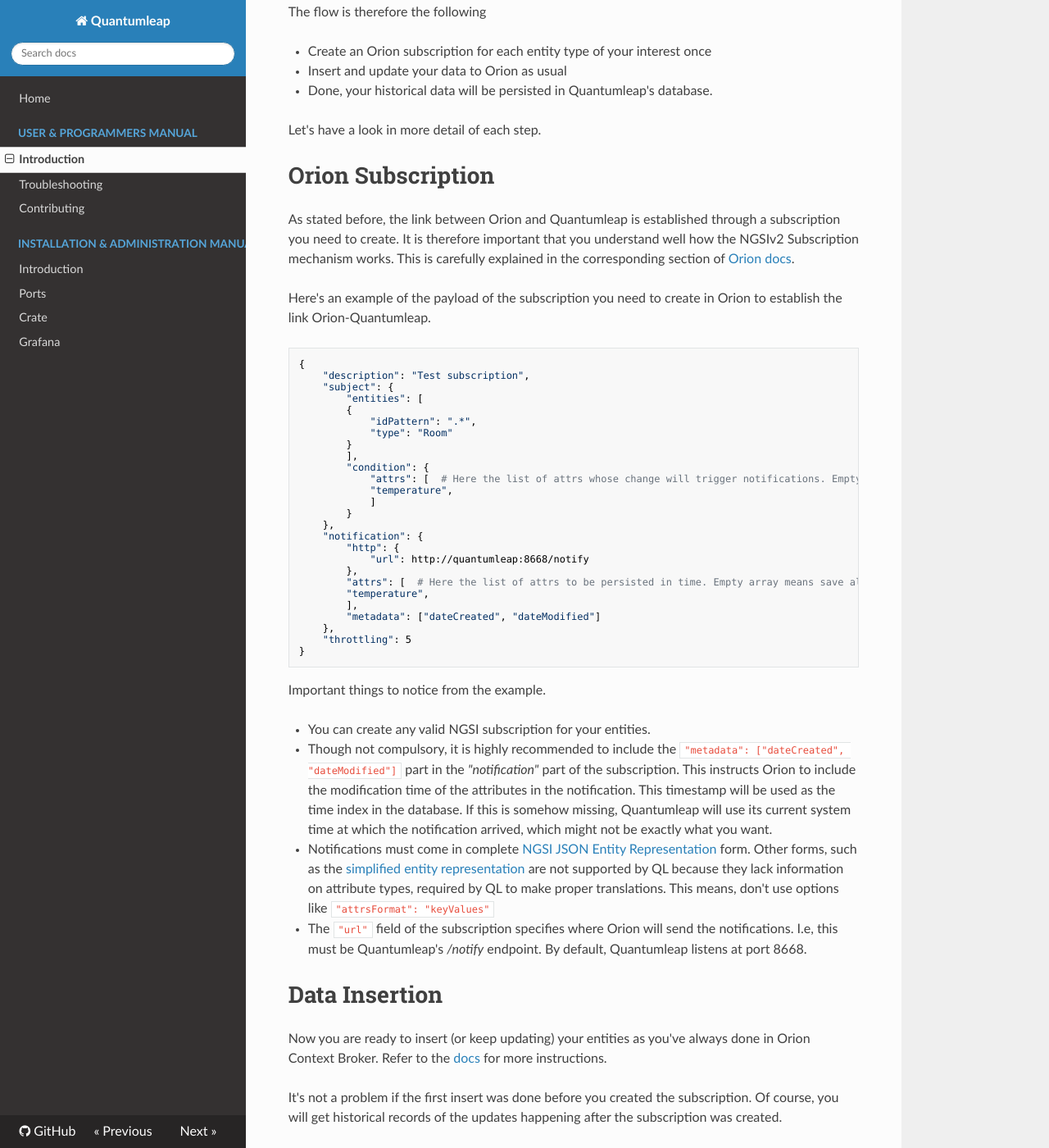
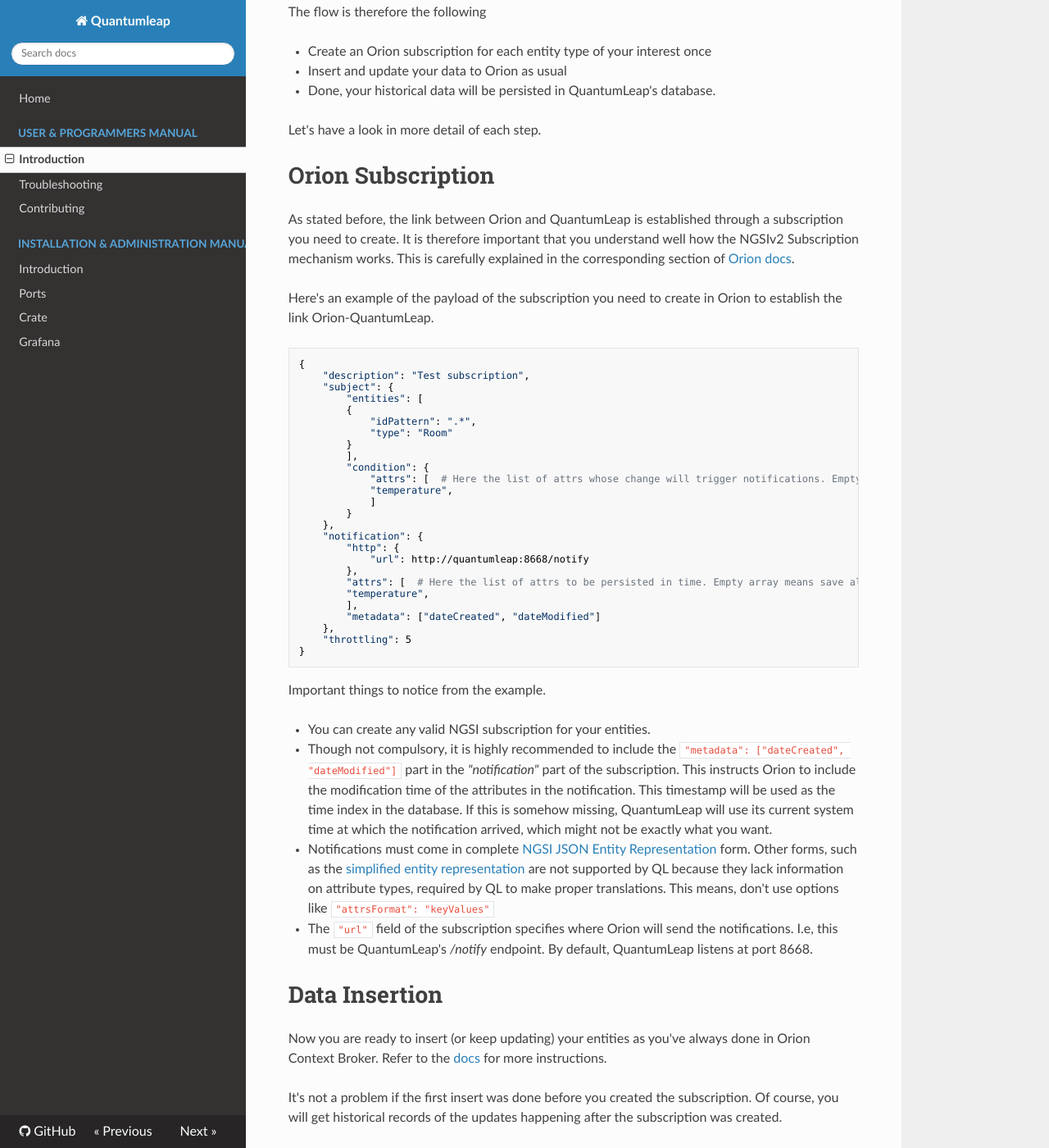
Before and after one commit to orchestracities/ngsi-timeseries-api, an MkDocs documentation site: the page built from doc/manuals/user/index.md, in a window 1280 px wide and 1400 px high, scrolled down 325 px. Shown: the whole window at 82% size. Built offline with MkDocs 1.6.1, drawn with Linux system fonts in a browser that asks for light colours; nearby versions of some CDN libraries; comment, search, counter and statistics services are not loaded; old or Windows-style settings are respelled for this version of MkDocs; some of the changed text lies outside the part shown.

````diff
--- a/doc/manuals/user/index.md
+++ b/doc/manuals/user/index.md
@@ -1,23 +1,23 @@
 # Usage Overview
 
-First you need to have Quantumleap runnning (of course). Refer to the [Installation Manual](../admin/index.md) for instructions.
+First you need to have QuantumLeap runnning (of course). Refer to the [Installation Manual](../admin/index.md) for instructions.
 
-Then, you need to connect Orion Context Broker to Quantumleap through a subscription for each Entity Type whose historical data you are interested in. Historical data for each entity type will be persisted as long as the subscription is active.
+Then, you need to connect Orion Context Broker to QuantumLeap through a subscription for each Entity Type whose historical data you are interested in. Historical data for each entity type will be persisted as long as the subscription is active.
 
 The flow is therefore the following
 
 - Create an Orion subscription for each entity type of your interest once
 - Insert and update your data to Orion as usual
-- Done, your historical data will be persisted in Quantumleap's database.
+- Done, your historical data will be persisted in QuantumLeap's database.
 
 Let's have a look in more detail of each step.
 
 
 # Orion Subscription
 
-As stated before, the link between Orion and Quantumleap is established through a subscription you need to create. It is therefore important that you understand well how the NGSIv2 Subscription mechanism works. This is carefully explained in the corresponding section of [Orion docs](https://fiware-orion.readthedocs.io/en/master/user/walkthrough_apiv2/index.html#subscriptions).
+As stated before, the link between Orion and QuantumLeap is established through a subscription you need to create. It is therefore important that you understand well how the NGSIv2 Subscription mechanism works. This is carefully explained in the corresponding section of [Orion docs](https://fiware-orion.readthedocs.io/en/master/user/walkthrough_apiv2/index.html#subscriptions).
 
-Here's an example of the payload of the subscription you need to create in Orion to establish the link Orion-Quantumleap.
+Here's an example of the payload of the subscription you need to create in Orion to establish the link Orion-QuantumLeap.
 
     {
         "description": "Test subscription",
@@ -50,11 +50,11 @@ Important things to notice from the example.
 
 - You can create any valid NGSI subscription for your entities.
 
-- Though not compulsory, it is highly recommended to include the ```"metadata": ["dateCreated", "dateModified"]``` part in the *"notification"* part of the subscription. This instructs Orion to include the modification time of the attributes in the notification. This timestamp will be used as the time index in the database. If this is somehow missing, Quantumleap will use its current system time at which the notification arrived, which might not be exactly what you want.
+- Though not compulsory, it is highly recommended to include the ```"metadata": ["dateCreated", "dateModified"]``` part in the *"notification"* part of the subscription. This instructs Orion to include the modification time of the attributes in the notification. This timestamp will be used as the time index in the database. If this is somehow missing, QuantumLeap will use its current system time at which the notification arrived, which might not be exactly what you want.
 
 - Notifications must come in complete [NGSI JSON Entity Representation](http://docs.orioncontextbroker.apiary.io/#introduction/specification/json-attribute-representation) form. Other forms, such as the [simplified entity representation](http://docs.orioncontextbroker.apiary.io/#introduction/specification/simplified-entity-representation) are not supported by QL because they lack information on attribute types, required by QL to make proper translations. This means, don't use options like ```"attrsFormat": "keyValues"```
 
-- The ```"url"``` field of the subscription specifies where Orion will send the notifications. I.e, this must be Quantumleap's */notify* endpoint. By default, Quantumleap listens at port 8668.
+- The ```"url"``` field of the subscription specifies where Orion will send the notifications. I.e, this must be QuantumLeap's */notify* endpoint. By default, QuantumLeap listens at port 8668.
 
 
 # Data Insertion
@@ -102,17 +102,17 @@ NOTE: Attributes metadata is still not being persisted.
 
 # Data Retrieval
 
-The Quantumleap endpoints to retrieve data are still to be developed.
+The QuantumLeap endpoints to retrieve data are still to be developed.
 
 However, you can already query the persisted data either directly interacting with the Crate database, or through the use of Grafana. Further details are explained in the [Crate](../admin/crate.md) and [Grafana](../admin/grafana.md) sections, respectively.
 
-What you need to know in the mean time is that Quantumleap will create one table per each entity type. Table names are formed with the "et" prefix plus the lowercase version of the entity type. I.e, if your entity type is *AirQualityObserved*, the corresponding table name will be *etairqualityobserved*. All created tables for now belong to the default "doc" schema.
+What you need to know in the mean time is that QuantumLeap will create one table per each entity type. Table names are formed with the "et" prefix plus the lowercase version of the entity type. I.e, if your entity type is *AirQualityObserved*, the corresponding table name will be *etairqualityobserved*. All created tables for now belong to the default "doc" schema.
 
 
 ### The Time Index
 
 A fundamental index in the timeseries database is the time index. You may be wondering... where is it stored?
 
-Quantumleap will persist the time index for each notification in a special column called ```time_index```.  If you payed attention in the *Orion Subscription* section, you know at least which value is used as the time index. This is, the ```"dateModified"``` value notified by Orion or, if you missed that option in the subscription, the notification arrival time.
+QuantumLeap will persist the time index for each notification in a special column called ```time_index```.  If you payed attention in the *Orion Subscription* section, you know at least which value is used as the time index. This is, the ```"dateModified"``` value notified by Orion or, if you missed that option in the subscription, the notification arrival time.
 
 In the future, this could be more flexible and allow users to define any Datetime attribute to be used as the time index.
````
Also changed, not shown: doc/manuals/admin/crate.md (+1 -1 lines), doc/manuals/admin/index.md (+7 -7 lines), doc/manuals/admin/ports.md (+2 -2 lines), doc/manuals/index.md (+6 -6 lines), doc/manuals/user/troubleshooting.md (+1 -1 lines).
